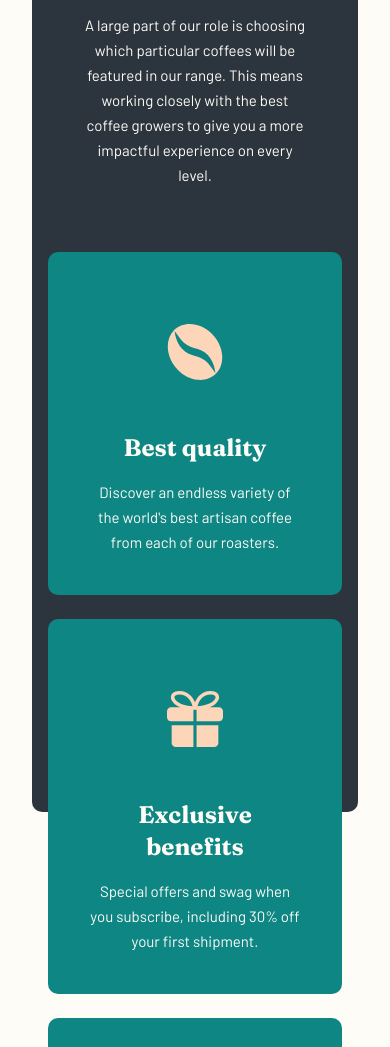
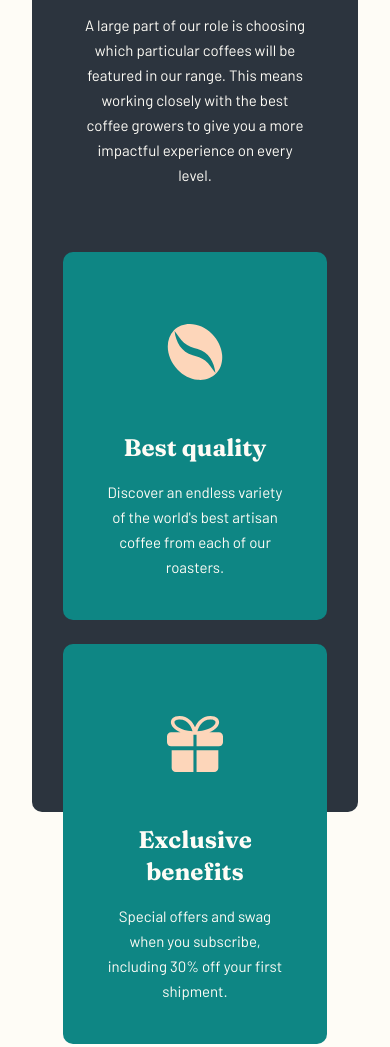
Before and after one commit to btaylor13/coffeeroasters-subscriptionFEM, a website: page index.html in a window 390 px wide. Shown: the part 2346-3393 px from the top of the page. Drawn offline with Linux system fonts and the light colour scheme.

Commit message:
adjusted some layout discrepancies in the how it works and why choose sections

```diff
--- a/sass/_howitworks.scss
+++ b/sass/_howitworks.scss
@@ -4,6 +4,8 @@
 
 // HOW IT WORKS DESKTOP
 .how {
+  max-width: 65rem;
+  margin: 0 auto;
   &__heading {
     color: $color-grey;
     margin-top: 3rem;
--- a/sass/home-specific/_why.scss
+++ b/sass/home-specific/_why.scss
@@ -34,6 +34,7 @@
     background-color: $color-cyan-dark;
     border-radius: 0.625rem;
     max-width: 21rem;
+
     display: flex;
     flex-direction: column;
     align-items: center;
@@ -68,6 +69,8 @@
     }
     &__item {
       max-width: 35rem;
+      width: 90%;
+      margin: 0 auto;
 
       padding: 2.5rem;
       column-gap: 3rem;
@@ -104,8 +107,10 @@
 // WHY CHOOSE US MEDIA QUERIES MOBILE
 @media only screen and (max-width: 35rem) {
   .why {
+    margin-bottom: 0;
     &__intro {
       padding-bottom: 39rem;
+
       &__heading {
       }
 
```
Also changed, not shown: styles.css.
